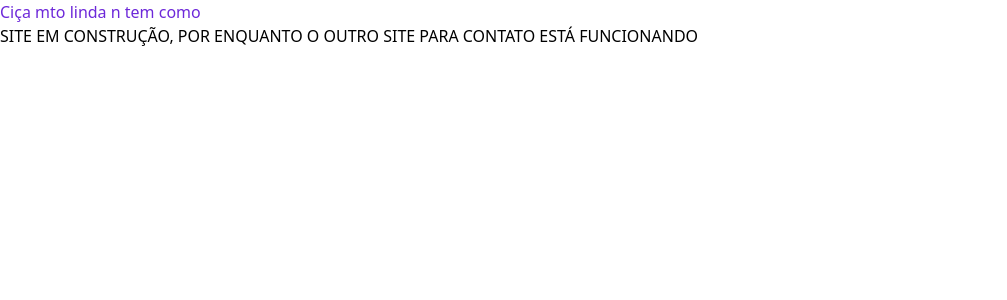
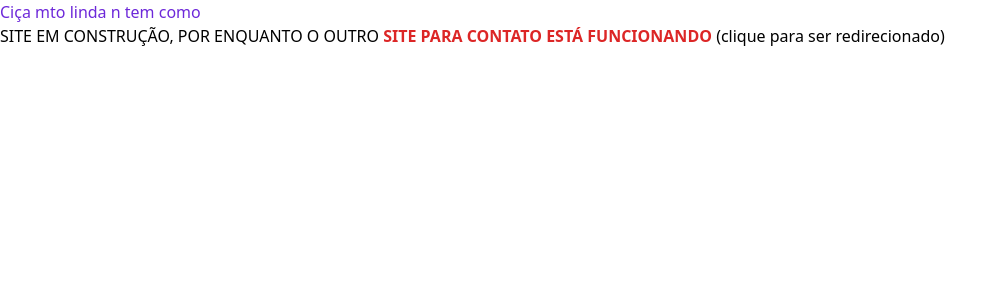
Before and after one commit to Linsmar7/Portfolio, a Next.js app in the folder meusite/: page / in a window 1280 px wide. Shown: the top 300 px of the page, without its empty margins (0-1007 px from the left). Built offline with nearby package versions, Linux system fonts and the light colour scheme.

Commit message:
Trolls 2

```diff
--- a/meusite/pages/index.js
+++ b/meusite/pages/index.js
@@ -5,7 +5,7 @@ export default function Home() {
   return (
     <>
       <p className='text-purple-700 text-opacity-100'>Ciça mto linda n tem como</p>
-      <h1>SITE EM CONSTRUÇÃO, POR ENQUANTO O OUTRO <a href='https://www.youtube.com/watch?v=xWDf0WSWKXw&list=PL20h5VCW6xQ1oRpqimGkgzdLGTBc6rZCl&index=1&ab_channel=Raccoonzin'>SITE PARA CONTATO ESTÁ FUNCIONANDO</a></h1>
+      <h1>SITE EM CONSTRUÇÃO, POR ENQUANTO O OUTRO <a className='text-red-600 font-bold' href='https://bit.ly/3nA7hbX' target="_blank">SITE PARA CONTATO ESTÁ FUNCIONANDO</a> (clique para ser redirecionado)</h1>
     </>
   )
 }
```
